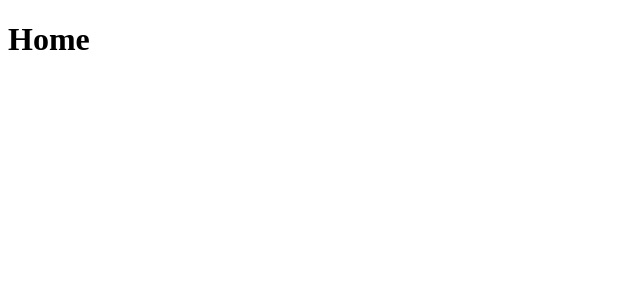
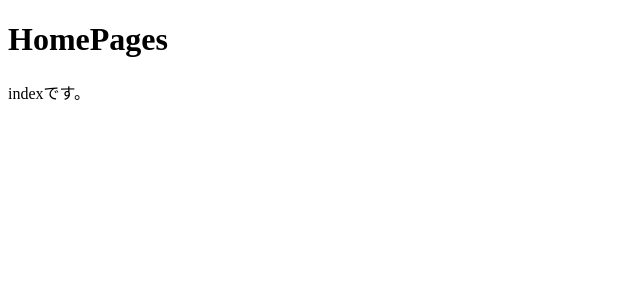
Before and after one commit to YukiOnishi1129/household-account-book-front, a Next.js app: page / in a window 1280 px wide. Shown: the top 300 px of the page, without its empty margins (0-640 px from the left). Built offline with nearby package versions, Linux system fonts and the light colour scheme.

Commit message:
CIのテスト

```diff
--- a/src/pages/index.tsx
+++ b/src/pages/index.tsx
@@ -7,7 +7,8 @@ const App: FC = () => (
       <title>Home</title>
       <link rel="icon" href="/favicon.ico" />
     </Head>
-    <h1>Home</h1>
+    <h1>HomePages</h1>
+    <p>indexです。</p>
   </div>
 )
 
```
Also changed, not shown: 1 other file (tests, documents, lock files or other folders).
